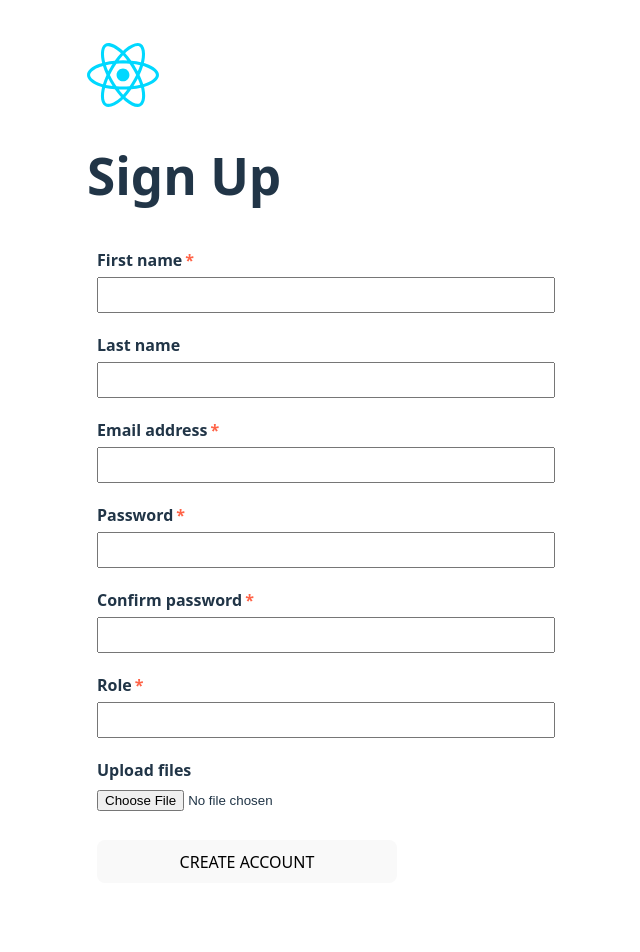
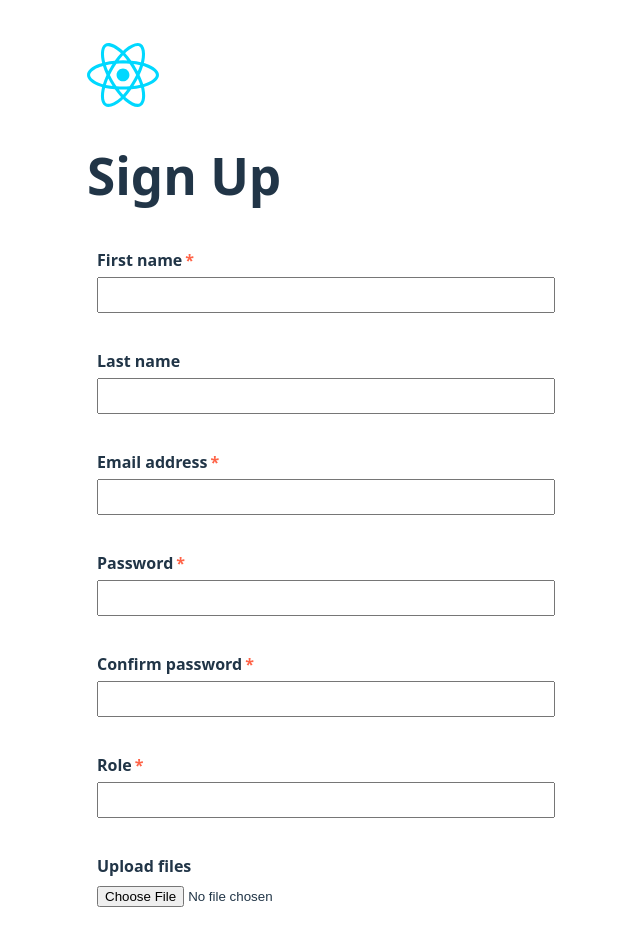
Before and after one commit to sergetoure/formreact, a React (Vite) app: page / in a window 1280 px wide. Shown: the top 952 px of the page, without its empty margins (314-954 px from the left). Built offline with nearby package versions, Linux system fonts and the light colour scheme.

Commit message:
adding controls to form

```diff
--- a/src/App.scss
+++ b/src/App.scss
@@ -70,3 +70,7 @@
   border-radius: 5px;
   padding: 10px;
 }
+
+.error {
+  color: tomato;
+}
--- a/src/components/Form.jsx
+++ b/src/components/Form.jsx
@@ -1,81 +1,160 @@
 import Submit from "./Submit";
 import Input from "./Input";
-import { useState,useRef } from "react";
-const initialState = [
+import { useState, useRef, isValidElement } from "react";
+const initialState = {
+  inputState: [
     {
-    labelStyle: "data__label  required",
       id: "firstname",
       label: "First name",
       type: "text",
-    value: "",
+      value: undefined,
+      required: true,
+      errorMsg: "",
     },
     {
-    labelStyle: "data__label",
       id: "lastname",
       label: "Last name",
       type: "text",
       value: "",
+      required: false,
+      errorMsg: "",
     },
     {
-    labelStyle: "data__label  required",
       id: "email",
       label: "Email address",
       type: "email",
       value: "",
+      required: true,
+      errorMsg: "",
     },
     {
-    labelStyle: "data__label  required",
       id: "password",
       label: "Password",
       type: "password",
       value: "",
+      required: true,
+      minLength: 8,
+      errorMsg: "",
     },
     {
-    labelStyle: "data__label  required",
       id: "passwordconfirm",
       label: "Confirm password",
       type: "password",
       value: "",
+      required: true,
+      errorMsg: "",
     },
     {
-    labelStyle: "data__label  required",
       id: "roles",
       label: "Role",
       type: "text",
       listName: "rolesList",
       value: "",
+      required: true,
+      errorMsg: "",
     },
     {
-    labelStyle: "data__label",
       id: "files",
       label: "Upload files",
       type: "file",
+      required: false,
+      errorMsg: "",
     },
-];
+  ],
+  isValid: false,
+};
 export default function Form() {
   const [state, setState] = useState(initialState);
   const fileRef = useRef(null);
+
+  //validatEmail function to check if the email is valid
+  const validateEmail = (email) => {
+    // A simple regex for validating email addresses
+    const re = /^[^\s@]+@[^\s@]+\.[^\s@]+$/;
+    return re.test(String(email).toLowerCase());
+  };
+
+  const getIsFormValid = () => {
+    //The first name cannot be empty.
+    // The email must be a valid email address and can't be empty. A function called validateEmail has already been provided for you to check if the email is valid. It returns true if the email is valid, otherwise  false is returned.
+    // The password must be at least 8 characters long.
+    // The role must be either individual or business.
+    //set the isValid property to true if all the above conditions are met, otherwise set it to false.
+
+    const isValid = state.inputState.every((item) => {
+      if (item.required && !item.value) {
+        setState((prevState) => ({
+          ...prevState,
+          inputState: prevState.inputState.map((i) =>
+            i.id === item.id ? { ...i, errorMsg: `${i.label} is required` } : i
+          ),
+        }));
+        return false;
+      }
+      if (item.type === "email" && item.value && !validateEmail(item.value)) {
+        setState((prevState) => ({
+          ...prevState,
+          inputState: prevState.inputState.map((i) =>
+            i.id === item.id ? { ...i, errorMsg: "Invalid email address" } : i
+          ),
+        }));
+        return false;
+      }
+      if (
+        item.type === "password" &&
+        item.minLength &&
+        item.value.length < item.minLength
+      ) {
+        setState((prevState) => ({
+          ...prevState,
+          inputState: prevState.inputState.map((i) =>
+            i.id === item.id
+              ? {
+                  ...i,
+                  errorMsg: `${i.label} must be at least ${i.minLength} characters long`,
+                }
+              : i
+          ),
+        }));
+        return false;
+      }
+      item.errorMsg = ""; // Clear error message if validation passes
+      return true;
+    });
+
+    setState((prevState) => ({
+      ...prevState,
+      isValid,
+    }));
+  };
   const handleChange = (e) => {
+    //update state with the new value
+    setState((prevState) => ({
+      ...prevState,
+      inputState: prevState.inputState.map((item) =>
+        item.id === e.target.id && e.target.type !== "file"
+          ? { ...item, value: e.target.value }
+          : item
+      ),
+    }));
 
-   //update state with the new value
-      setState((prevState) =>
-        prevState.map((item) =>
-          item.id === e.target.id && e.target.type!="file" ? { ...item, value: e.target.value } : item
-        )
-      );
+    // Call getIsFormValid to check if the form is valid
+    //the getIsFormValid function should be called after the state is updated
+    // This ensures that the validation reflects the latest input values
+    //the getisformvalid must be checked when after the input has been changed
+    // and the state has been updated
+    // This is to ensure that the validation reflects the latest input values
 
-
-
+    getIsFormValid();
 
     console.log(state);
   };
   const handleSubmit = (e) => {
     e.preventDefault();
+
     // Handle file upload if needed
     const files = Object.entries(fileRef.current.files);
     if (files.length > 0) {
-
-
       files.forEach(([key, file]) => {
         console.log(`File ${key}:`, file.name);
       });
@@ -83,12 +162,23 @@ export default function Form() {
     // Log the current state
     console.log("Form submitted with state:");
     console.log(state);
-  }
+  };
+
   return (
     <>
       <form className="form" onSubmit={handleSubmit}>
-        {state.map((item) => {
-          const { labelStyle, id, label, type, listName, value } = item;
+        {state.inputState.map((item) => {
+          const {
+            labelStyle,
+            id,
+            label,
+            type,
+            listName,
+            value,
+            required,
+            minLength,
+            errorMsg,
+          } = item;
           return type === "file" ? (
             <Input
               key={id}
@@ -98,7 +188,8 @@ export default function Form() {
               label={label}
               listName={listName}
               reference={fileRef}
-
+              required={required}
+              errorMsg={errorMsg}
             />
           ) : (
             <Input
@@ -110,11 +201,14 @@ export default function Form() {
               listName={listName}
               val={value}
               onSetValue={handleChange}
+              required={required}
+              minLength={minLength}
+              errorMsg={errorMsg}
             />
           );
         })}
 
-        <Submit btnLabel="CREATE ACCOUNT" />
+        <Submit btnLabel="CREATE ACCOUNT" disable={!state.isValid} />
       </form>
     </>
   );
--- a/src/components/Input.jsx
+++ b/src/components/Input.jsx
@@ -2,20 +2,23 @@ import { useState } from "react";
 import RoleList from "./RoleList";
 const roleList = ["user", "supervisor", "manager", "director", "partner"];
 export default function Input({
-  labelStyle,
   type,
   id,
   label,
   listName,
   val,
   onSetValue,
-  reference
+  reference,
+  required,
+  minLength,
+  errorMsg,
 }) {
-  const [roles, setRoles] = useState(roleList);
-
   return (
     <div className="data">
-      <label htmlFor={id} className={labelStyle}>
+      <label
+        htmlFor={id}
+        className={required ? "data__label required" : "data__label"}
+      >
         {label}
       </label>
       <input
@@ -26,8 +29,11 @@ export default function Input({
         list={listName}
         value={val}
         onChange={onSetValue}
-        ref={type==="file" ? reference:null}
+        ref={type === "file" ? reference : null}
+        required={required}
+        minLength={minLength}
       />
+      <p className="error">{errorMsg}</p>
       {listName === "rolesList" && <RoleList />}
     </div>
   );
--- a/src/components/Submit.jsx
+++ b/src/components/Submit.jsx
@@ -1,8 +1,8 @@
-export default function Submit({ btnLabel }) {
+export default function Submit({ btnLabel, disable }) {
   return (
     <>
       <div className="data">
-        <button className="submit" type="submit">
+        <button className="submit" type="submit" disabled={disable}>
           {btnLabel}
         </button>
       </div>
```
Lines whose indentation alone changed are shown as unchanged.
